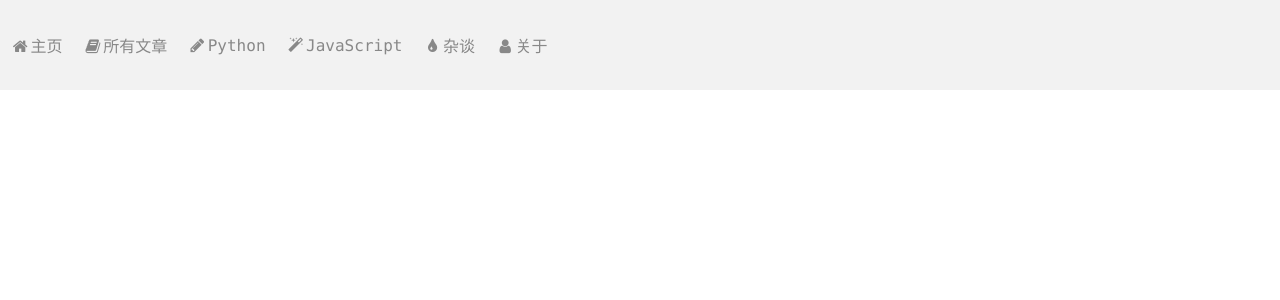
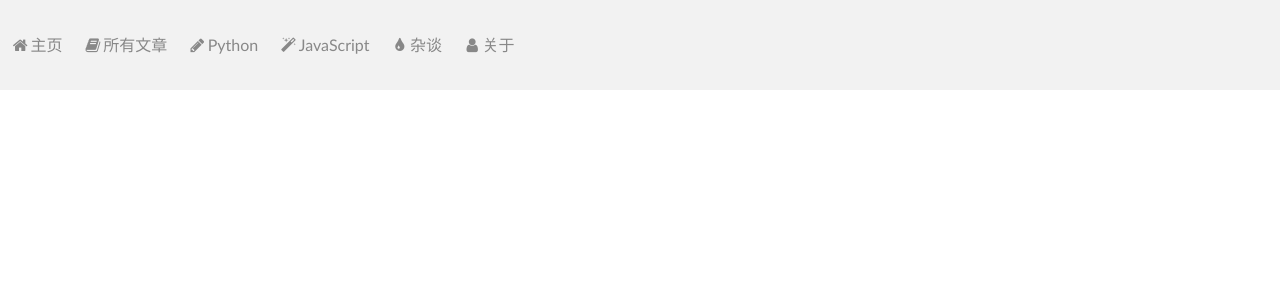
Before and after one commit to xiongchui/blog-sanic, a Python web app: template templates/about.html in a window 1280 px wide. Shown: the top 300 px of the page. Run offline with Jinja, Linux system fonts and the light colour scheme; the template is opened without the code that fills it, so the values that code supplies are empty.

```diff
--- a/static/css/base.css
+++ b/static/css/base.css
@@ -1,7 +1,7 @@
 body {
-    font-family: "Input Mono", Menlo, Monaco, Consolas, "Courier New", monospace;
     color: #444;
     margin: 0;
+    line-height: 2;
 }
 
 nav {
@@ -57,3 +57,116 @@ nav a {
 .delay {
     animation-delay: 2s;
 }
+
+/* 字体 */
+/* latin-ext */
+@font-face {
+    font-family: 'Lato';
+    font-style: italic;
+    font-weight: 300;
+    src: local('Lato Light Italic'), local('Lato-LightItalic'), url(http://fonts.gstatic.com/s/lato/v13/XNVd6tsqi9wmKNvnh5HNEIX0hVgzZQUfRDuZrPvH3D8.woff2) format('woff2');
+    unicode-range: U+0100-024F, U+1E00-1EFF, U+20A0-20AB, U+20AD-20CF, U+2C60-2C7F, U+A720-A7FF;
+}
+
+/* latin */
+@font-face {
+    font-family: 'Lato';
+    font-style: italic;
+    font-weight: 300;
+    src: local('Lato Light Italic'), local('Lato-LightItalic'), url(http://fonts.gstatic.com/s/lato/v13/2HG_tEPiQ4Z6795cGfdivJBw1xU1rKptJj_0jans920.woff2) format('woff2');
+    unicode-range: U+0000-00FF, U+0131, U+0152-0153, U+02C6, U+02DA, U+02DC, U+2000-206F, U+2074, U+20AC, U+2212, U+2215;
+}
+
+/* latin-ext */
+@font-face {
+    font-family: 'Lato';
+    font-style: italic;
+    font-weight: 400;
+    src: local('Lato Italic'), local('Lato-Italic'), url(http://fonts.gstatic.com/s/lato/v13/cT2GN3KRBUX69GVJ2b2hxn-_kf6ByYO6CLYdB4HQE-Y.woff2) format('woff2');
+    unicode-range: U+0100-024F, U+1E00-1EFF, U+20A0-20AB, U+20AD-20CF, U+2C60-2C7F, U+A720-A7FF;
+}
+
+/* latin */
+@font-face {
+    font-family: 'Lato';
+    font-style: italic;
+    font-weight: 400;
+    src: local('Lato Italic'), local('Lato-Italic'), url(http://fonts.gstatic.com/s/lato/v13/1KWMyx7m-L0fkQGwYhWwuuvvDin1pK8aKteLpeZ5c0A.woff2) format('woff2');
+    unicode-range: U+0000-00FF, U+0131, U+0152-0153, U+02C6, U+02DA, U+02DC, U+2000-206F, U+2074, U+20AC, U+2212, U+2215;
+}
+
+/* latin-ext */
+@font-face {
+    font-family: 'Lato';
+    font-style: italic;
+    font-weight: 700;
+    src: local('Lato Bold Italic'), local('Lato-BoldItalic'), url(http://fonts.gstatic.com/s/lato/v13/AcvTq8Q0lyKKNxRlL28Rn4X0hVgzZQUfRDuZrPvH3D8.woff2) format('woff2');
+    unicode-range: U+0100-024F, U+1E00-1EFF, U+20A0-20AB, U+20AD-20CF, U+2C60-2C7F, U+A720-A7FF;
+}
+
+/* latin */
+@font-face {
+    font-family: 'Lato';
+    font-style: italic;
+    font-weight: 700;
+    src: local('Lato Bold Italic'), local('Lato-BoldItalic'), url(http://fonts.gstatic.com/s/lato/v13/HkF_qI1x_noxlxhrhMQYEJBw1xU1rKptJj_0jans920.woff2) format('woff2');
+    unicode-range: U+0000-00FF, U+0131, U+0152-0153, U+02C6, U+02DA, U+02DC, U+2000-206F, U+2074, U+20AC, U+2212, U+2215;
+}
+
+/* latin-ext */
+@font-face {
+    font-family: 'Lato';
+    font-style: normal;
+    font-weight: 300;
+    src: local('Lato Light'), local('Lato-Light'), url(http://fonts.gstatic.com/s/lato/v13/IY9HZVvI1cMoAHxvl0w9LVKPGs1ZzpMvnHX-7fPOuAc.woff2) format('woff2');
+    unicode-range: U+0100-024F, U+1E00-1EFF, U+20A0-20AB, U+20AD-20CF, U+2C60-2C7F, U+A720-A7FF;
+}
+
+/* latin */
+@font-face {
+    font-family: 'Lato';
+    font-style: normal;
+    font-weight: 300;
+    src: local('Lato Light'), local('Lato-Light'), url(http://fonts.gstatic.com/s/lato/v13/22JRxvfANxSmnAhzbFH8PgLUuEpTyoUstqEm5AMlJo4.woff2) format('woff2');
+    unicode-range: U+0000-00FF, U+0131, U+0152-0153, U+02C6, U+02DA, U+02DC, U+2000-206F, U+2074, U+20AC, U+2212, U+2215;
+}
+
+/* latin-ext */
+@font-face {
+    font-family: 'Lato';
+    font-style: normal;
+    font-weight: 400;
+    src: local('Lato Regular'), local('Lato-Regular'), url(http://fonts.gstatic.com/s/lato/v13/8qcEw_nrk_5HEcCpYdJu8BTbgVql8nDJpwnrE27mub0.woff2) format('woff2');
+    unicode-range: U+0100-024F, U+1E00-1EFF, U+20A0-20AB, U+20AD-20CF, U+2C60-2C7F, U+A720-A7FF;
+}
+
+/* latin */
+@font-face {
+    font-family: 'Lato';
+    font-style: normal;
+    font-weight: 400;
+    src: local('Lato Regular'), local('Lato-Regular'), url(http://fonts.gstatic.com/s/lato/v13/MDadn8DQ_3oT6kvnUq_2r_esZW2xOQ-xsNqO47m55DA.woff2) format('woff2');
+    unicode-range: U+0000-00FF, U+0131, U+0152-0153, U+02C6, U+02DA, U+02DC, U+2000-206F, U+2074, U+20AC, U+2212, U+2215;
+}
+
+/* latin-ext */
+@font-face {
+    font-family: 'Lato';
+    font-style: normal;
+    font-weight: 700;
+    src: local('Lato Bold'), local('Lato-Bold'), url(http://fonts.gstatic.com/s/lato/v13/rZPI2gHXi8zxUjnybc2ZQFKPGs1ZzpMvnHX-7fPOuAc.woff2) format('woff2');
+    unicode-range: U+0100-024F, U+1E00-1EFF, U+20A0-20AB, U+20AD-20CF, U+2C60-2C7F, U+A720-A7FF;
+}
+
+/* latin */
+@font-face {
+    font-family: 'Lato';
+    font-style: normal;
+    font-weight: 700;
+    src: local('Lato Bold'), local('Lato-Bold'), url(http://fonts.gstatic.com/s/lato/v13/MgNNr5y1C_tIEuLEmicLmwLUuEpTyoUstqEm5AMlJo4.woff2) format('woff2');
+    unicode-range: U+0000-00FF, U+0131, U+0152-0153, U+02C6, U+02DA, U+02DC, U+2000-206F, U+2074, U+20AC, U+2212, U+2215;
+}
+
+body {
+    font-family: 'Lato', "PingFang SC", "Microsoft YaHei", sans-serif;
+}
--- a/templates/article/index.html
+++ b/templates/article/index.html
@@ -8,6 +8,7 @@
     {{ super() }}
     <link rel="stylesheet" href="../../static/article/css/articles.css">
     <link rel="stylesheet" href="../../static/article/css/detail.css">
+        <link href="https://cdn.bootcss.com/highlight.js/9.12.0/styles/github.min.css" rel="stylesheet">
 {% endblock %}
 
 {% block body %}
```
Also changed, not shown: app.py (+10 -0 lines), wsgi.py (added, +9 -0 lines), 1 other file.
